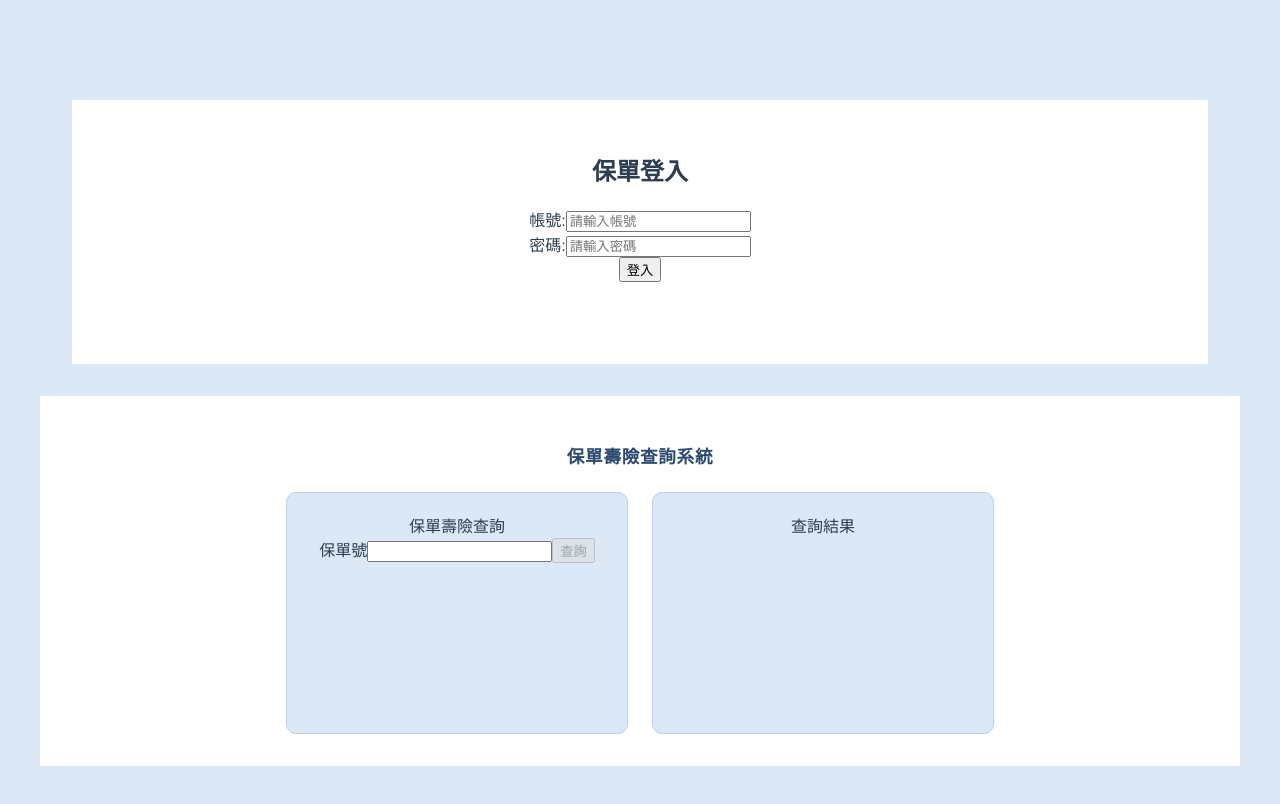
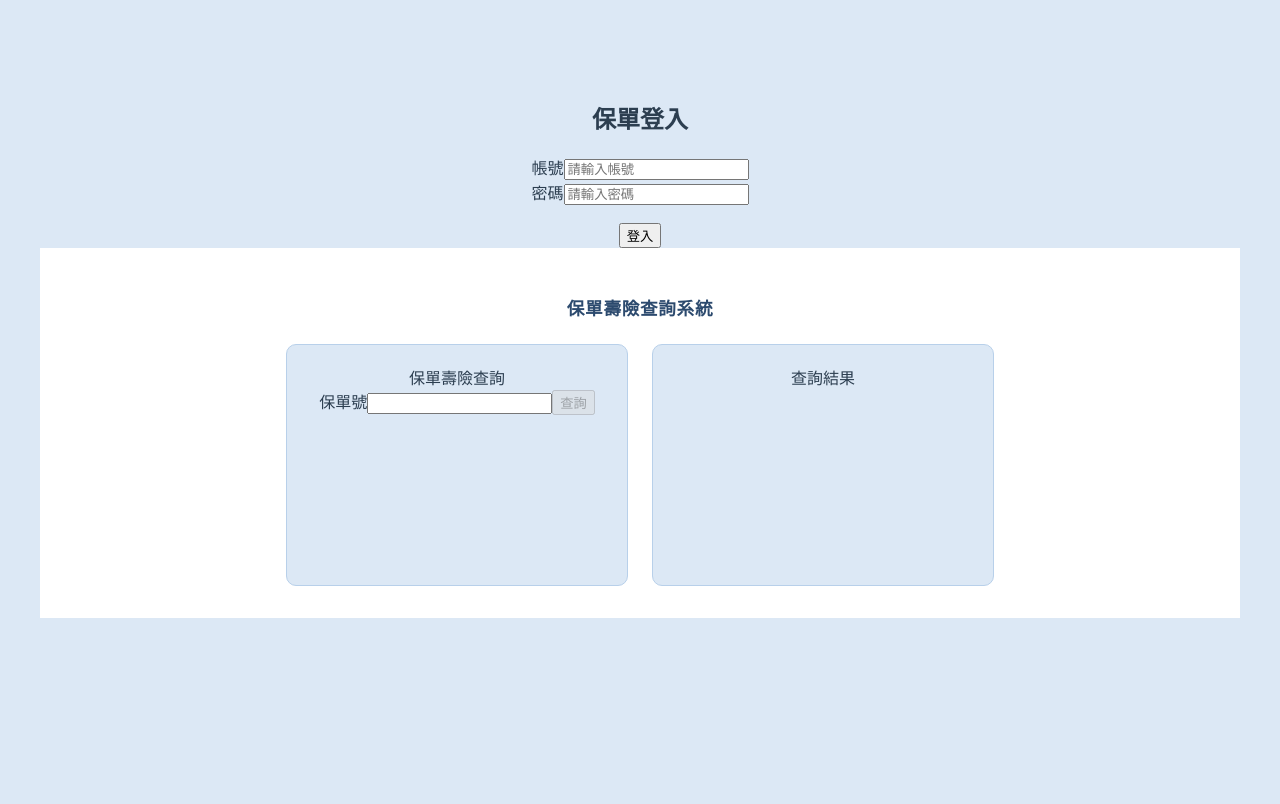
Before and after one commit to YUCHENGAA/vue3_01_cheng, a Vue app: page / in a window 1280 px wide. Shown: the top 804 px of the page. Built offline with nearby package versions, Linux system fonts and the light colour scheme.

Commit message:
登入練習

```diff
--- a/src/page/LoginPage.vue
+++ b/src/page/LoginPage.vue
@@ -1,8 +1,9 @@
 //Options API寫法
 <!-- <script lang="ts">
 import {users} from '@/data/userData'
+import { defineComponent } from 'vue'
 
-export default {
+export default defineComponent ({
     data() {
         return {
             loginForm:{
@@ -15,12 +16,12 @@ export default {
     },
     watch: {
         'loginForm.username'() {
-        this.error = ''
+            this.error = ''
         },
         'loginForm.password'() {
-        this.error = ''
+            this.error = ''
         }
-  },
+    },
     methods: {
         async login() {
             this.loading = true
@@ -40,7 +41,7 @@ export default {
         },
     },
 
-}
+})
 </script> -->
 
 // Composition API寫法
@@ -49,18 +50,32 @@ import { useAuthForm } from '@/composables/useAuthForm'
 
 const { loginForm, loading, error, login } = useAuthForm();
 
+const emit = defineEmits<{
+  (e: 'login-success'): void
+}>()
+
+async function handleLogin() {
+  await login();
+  if (!error.value) {
+    emit('login-success');
+  }
+}
 </script>
 
 <template>
   <div class="section">
     <h2>保單登入</h2>
-    <label>帳號:</label>
+    <div class="form-row">
+      <label>帳號</label>
     <input v-model="loginForm.username" placeholder="請輸入帳號" />
+    </div>
+    <div class="form-row">
+       <label>密碼</label>
+    <input v-model="loginForm.password" placeholder="請輸入密碼" />
+    </div>
+
     <br />
-    <label>密碼:</label>
-    <input v-model="loginForm.password" placeholder="請輸入密碼" />
-    <br />
-    <button @click="login">登入</button>
+    <button @click="handleLogin" >登入</button>
     <p v-if="loading">登入中......</p>
     <p v-else-if="error">{{ error }}</p>
   </div>
@@ -68,26 +83,35 @@ const { loginForm, loading, error, login } = useAuthForm();
 
 <style lang="css">
 /* ── 整體容器 ── */
-.section {
-  /* min-height: 100vh; */
-  background-color: white;
+/* .section {
   padding: 2rem;
   margin: 2rem;
-  /* width: 500px; */
   min-height: 200px;
-}
+} */
 
 /* ── 頁面標題 ── */
 .head h2 {
   font-size: 1.1rem;
   font-weight: 600;
   color: #2c4a6e;
-  margin-bottom: 1.5rem;
-  letter-spacing: 0.04em;
+  /* margin-bottom: 1.5rem; */
+  /* letter-spacing: 0.04em; */
 }
-.button {
+/* .button {
     margin-top: 20px;
+} */
+/* .form-row {
+  display: flex;
+  align-items: center;
+  gap: 12px;
+  margin-bottom: 12px;
+} */
+
+.form-row label {
+  /* width: 50px; */
+  flex-shrink: 0;
 }
+
 /* ── 兩欄 Grid 佈局 ── */
 /* .section-a,
 .section-b {
```
